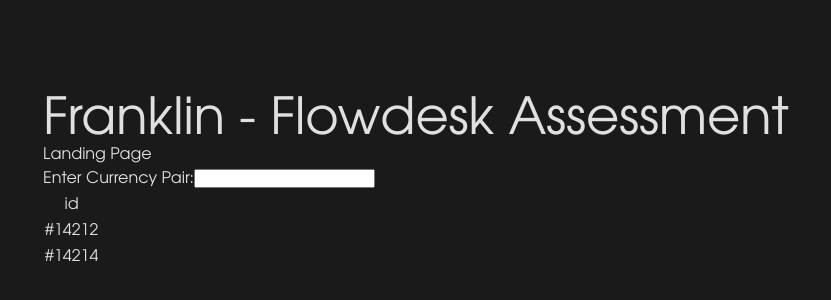
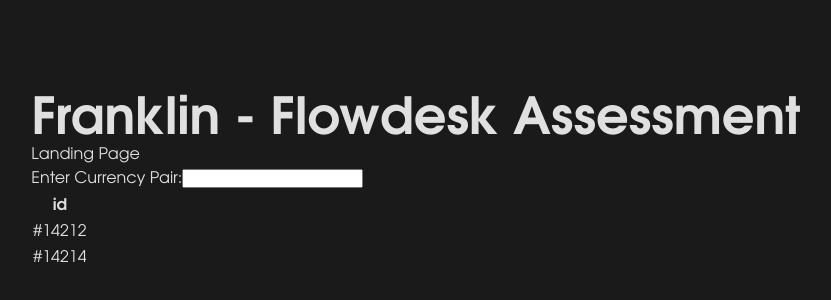
Before and after one commit to franklinjoseph360/Mini-binance-dashboard-app-fullstack, a React (Vite) app: page / in a window 1280 px wide. Shown: the part 224-524 px from the top of the page, without its empty margins (224-1055 px from the left). Built offline with nearby package versions, Linux system fonts and the light colour scheme.

Commit message:
feat(setup-components): fix font-faces for all font weight & styles

```diff
--- a/src/styles/GlobalStyle.ts
+++ b/src/styles/GlobalStyle.ts
@@ -19,37 +19,37 @@
     }
 
      @font-face {
-        font-family: 'TeXGyreAdventor-Regular';
+        font-family: 'TeXGyreAdventor';
+        font-weight: 400;
         font-style: normal;
-        font-weight: normal;
         src: url(${TeXGyreAdventorRegular}) format('woff');
     }
 
     @font-face {
-        font-family: 'TeXGyreAdventor-Italic';
-        font-style: normal;
-        font-weight: normal;
+        font-family: 'TeXGyreAdventor';
+        font-weight: 400;
+        font-style: italic;
         src: url(${TexgyreadventorItalic}) format('woff');
     }
 
 
     @font-face {
-        font-family: 'TeXGyreAdventor-Bold';
+        font-family: 'TeXGyreAdventor';
+        font-weight: 700;
         font-style: normal;
-        font-weight: normal;
         src: url(${TeXGyreAdventorBold}) format('woff');
     }
 
 
     @font-face {
-        font-family: 'TeXGyreAdventor-BoldItalic';
-        font-style: normal;
-        font-weight: normal;
+        font-family: 'TeXGyreAdventor';
+        font-weight: 700;
+        font-style: italic;
         src: url(${TexgyreadventorBoldItalic}) format('woff');
     }
 
     body {
-        font-family: 'TeXGyreAdventor-Regular';
+        font-family: 'TeXGyreAdventor', sans-serif;
         background-color: #1a1a1a;
         color: #e0e0e0;
         display: flex;
```
